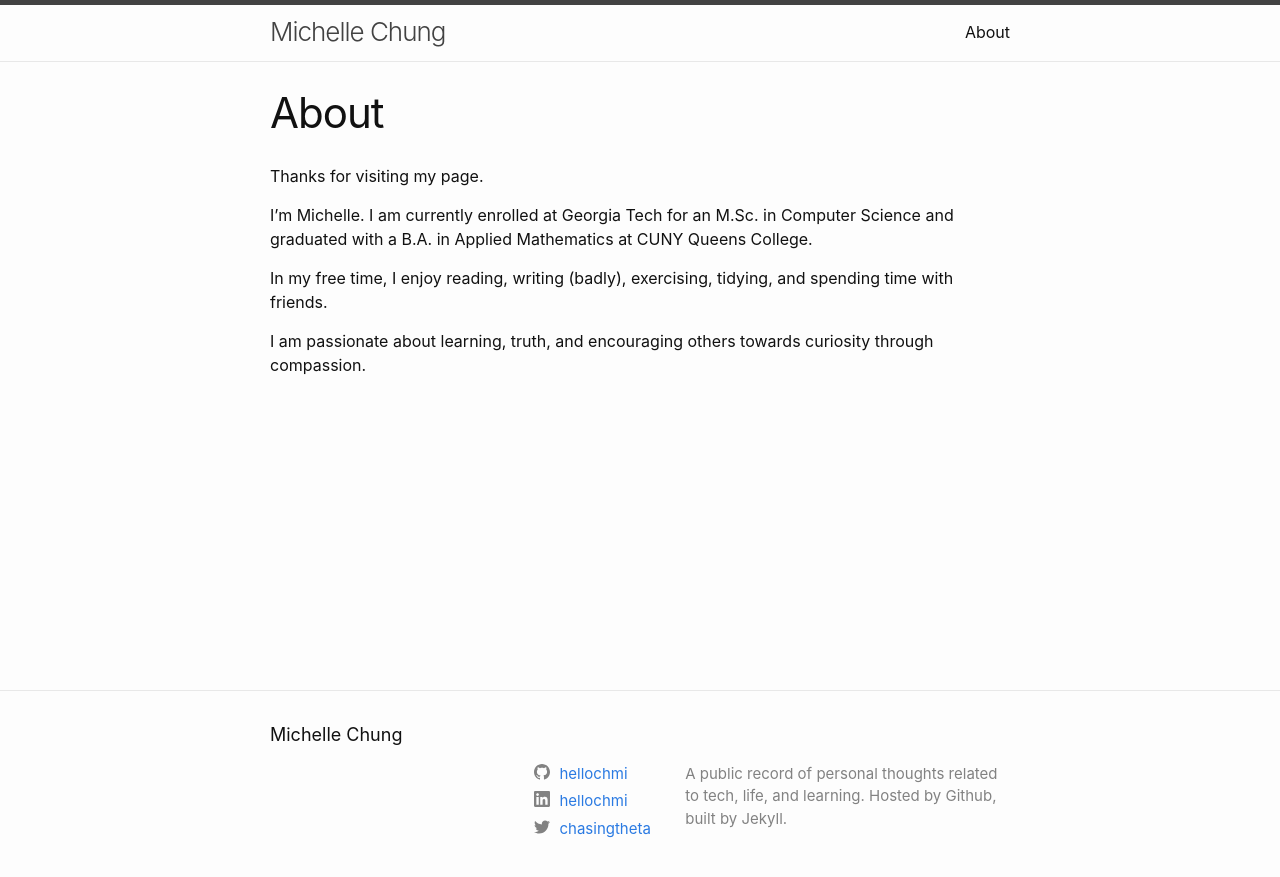
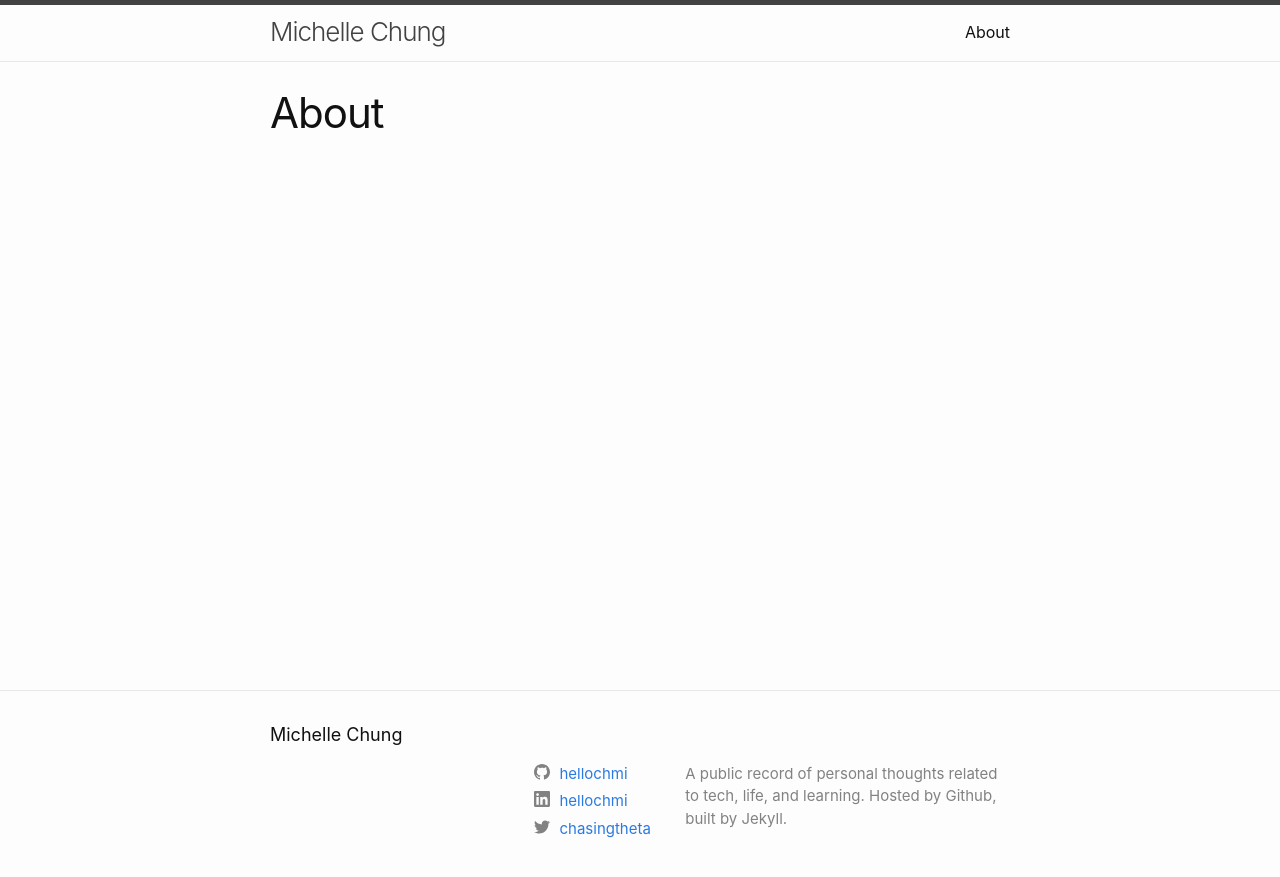
Before and after one commit to hellochmi/hellochmi, a Jekyll site: the page built from about.markdown, in a window 1280 px wide. Shown: the top 877 px of the page. Built offline with Jekyll 4.4.1, drawn with Linux system fonts in a browser that asks for light colours.

Commit message:
Update about.markdown

```diff
--- a/about.markdown
+++ b/about.markdown
@@ -1,13 +1,5 @@
 ---
 layout: page
 title: About
-permalink: /about/
+permalink: /Art/
 ---
-
-Thanks for visiting my page.
-
-I'm Michelle. I am currently enrolled at Georgia Tech for an M.Sc. in Computer Science and graduated with a B.A. in Applied Mathematics at CUNY Queens College.
-
-In my free time, I enjoy reading, writing (badly), exercising, tidying, and spending time with friends.
-
-I am passionate about learning, truth, and encouraging others towards curiosity through compassion.
```
